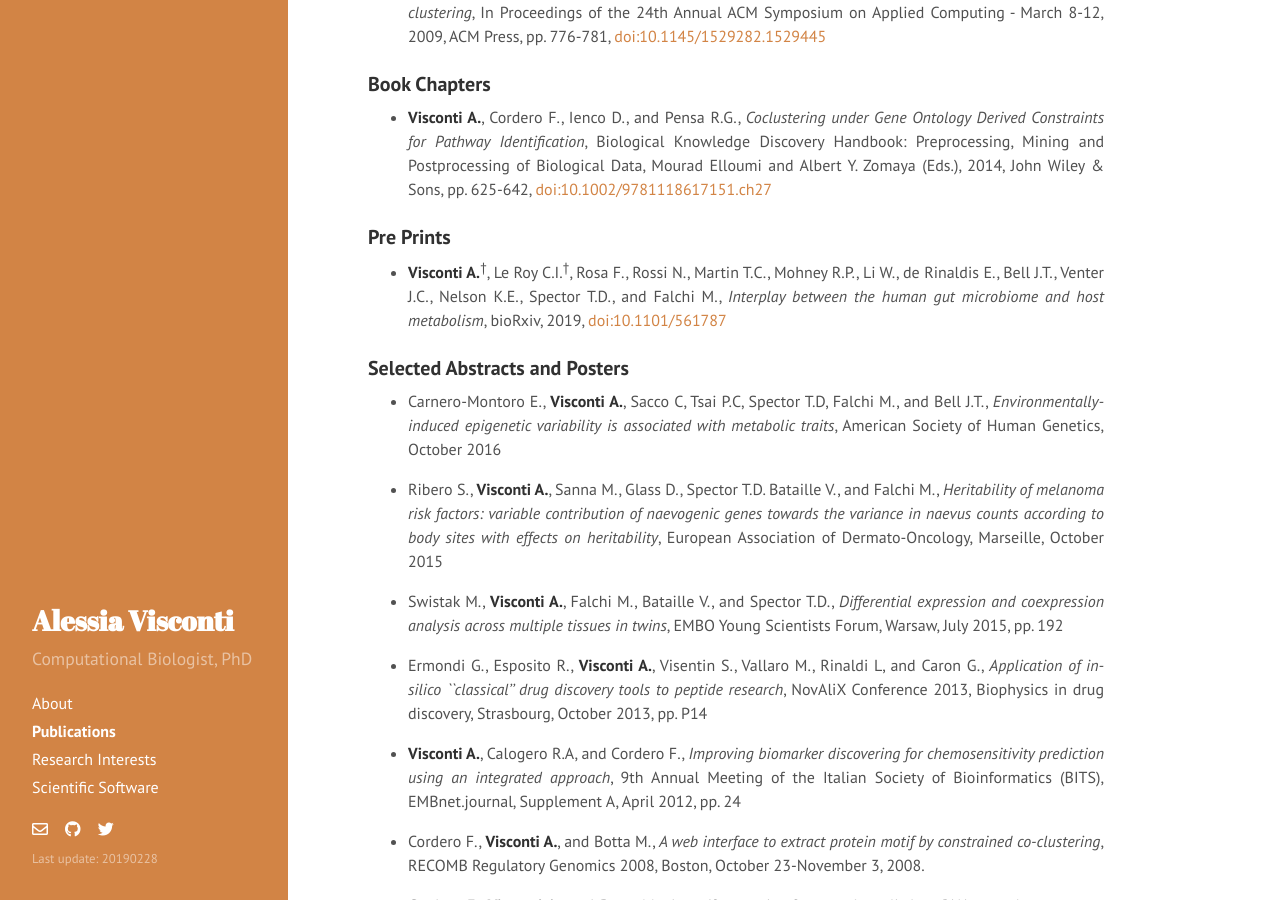
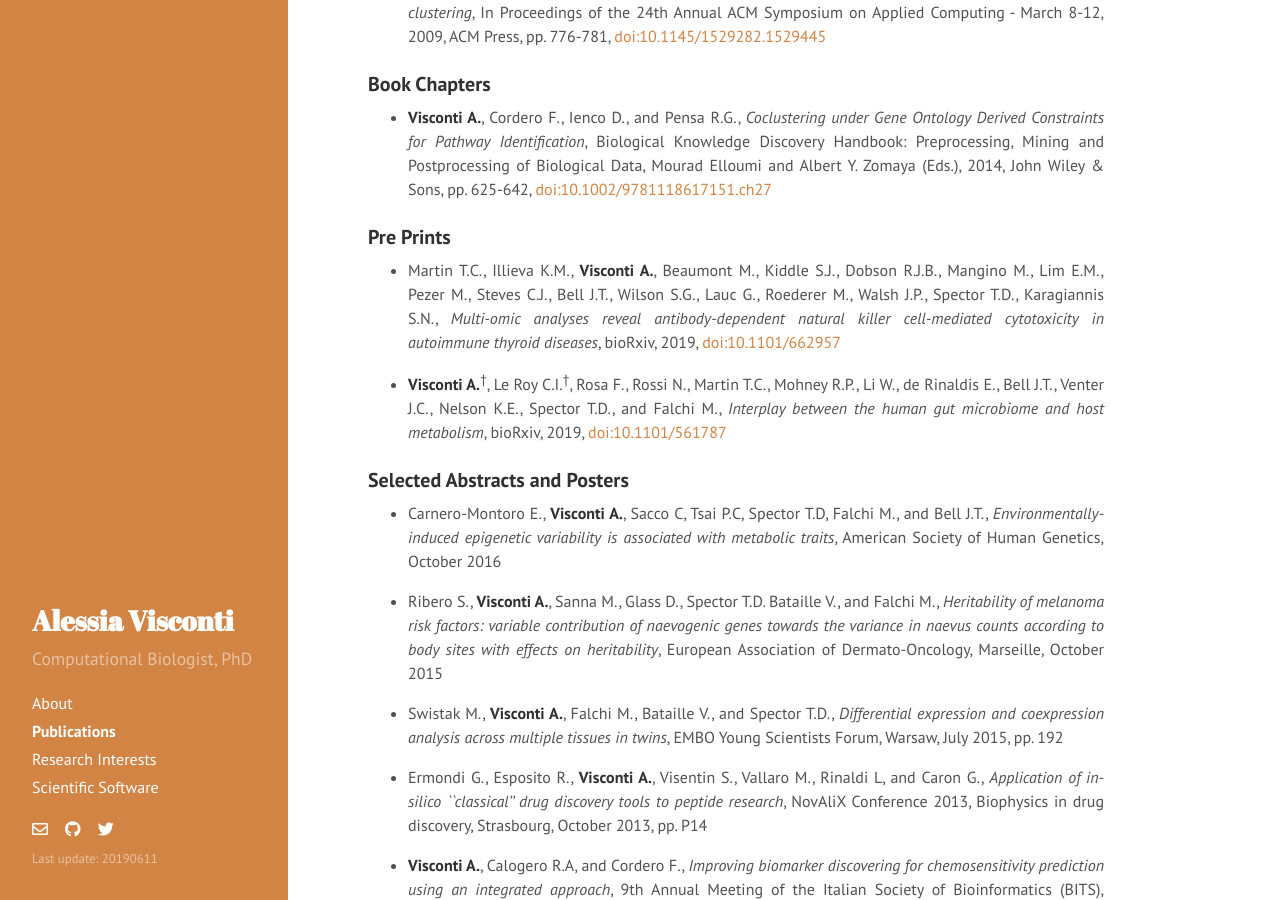
Before and after one commit to alesssia/alesssia.github.io, a Jekyll site: the page built from publications.md, in a window 1280 px wide and 900 px high, scrolled down 2592 px. Built offline with Jekyll 4.4.1, drawn with Linux system fonts in a browser that asks for light colours; nearby versions of some CDN libraries; a style sheet for code colours, icons or effects is not loaded.

Commit message:
Added pre-print

```diff
--- a/_config.yml
+++ b/_config.yml
@@ -11,7 +11,7 @@ tagline:     ''
 description: 'Computational Biologist, PhD'
 url:         http://alesssia.github.io/
 baseurl:     /
-lastmod:    '20190228'
+lastmod:    '20190611'
 
 author:
   name:      'Alessia Visconti'
--- a/publications.md
+++ b/publications.md
@@ -77,7 +77,9 @@ title: Publications
 
 ### Pre Prints
 
--  **Visconti A.**<sup>†</sup>, Le Roy C.I.<sup>†</sup>, Rosa F., Rossi N., Martin T.C., Mohney R.P., Li W., de Rinaldis E., Bell J.T., Venter J.C., Nelson K.E., Spector T.D., and Falchi M., *Interplay between the human gut microbiome and host metabolism*, bioRxiv, 2019, [doi:10.1101/561787](https://www.biorxiv.org/content/10.1101/561787v1)
+- Martin T.C., Illieva K.M., **Visconti A.**, Beaumont M., Kiddle S.J., Dobson R.J.B., Mangino M., Lim E.M., Pezer M., Steves C.J., Bell J.T., Wilson S.G., Lauc G., Roederer M., Walsh J.P., Spector T.D., Karagiannis S.N., *Multi-omic analyses reveal antibody-dependent natural killer cell-mediated cytotoxicity in autoimmune thyroid diseases*, bioRxiv, 2019, [doi:10.1101/662957](https://www.biorxiv.org/content/10.1101/662957v1)
+
+- **Visconti A.**<sup>†</sup>, Le Roy C.I.<sup>†</sup>, Rosa F., Rossi N., Martin T.C., Mohney R.P., Li W., de Rinaldis E., Bell J.T., Venter J.C., Nelson K.E., Spector T.D., and Falchi M., *Interplay between the human gut microbiome and host metabolism*, bioRxiv, 2019, [doi:10.1101/561787](https://www.biorxiv.org/content/10.1101/561787v1)
 
 
 ### Selected Abstracts and Posters
```
Also changed, not shown: index.md (+1 -1 lines), 2 other files.
